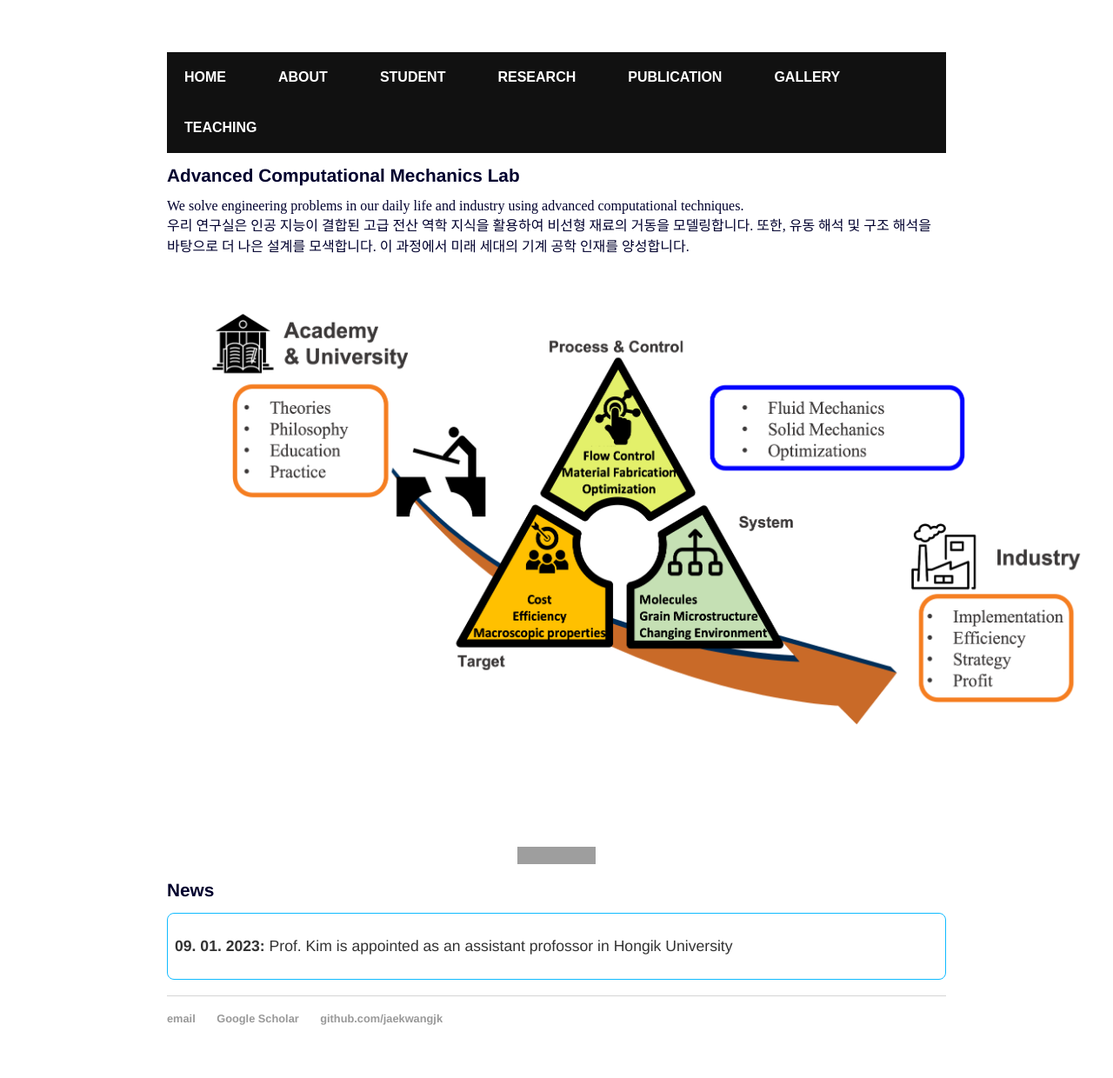
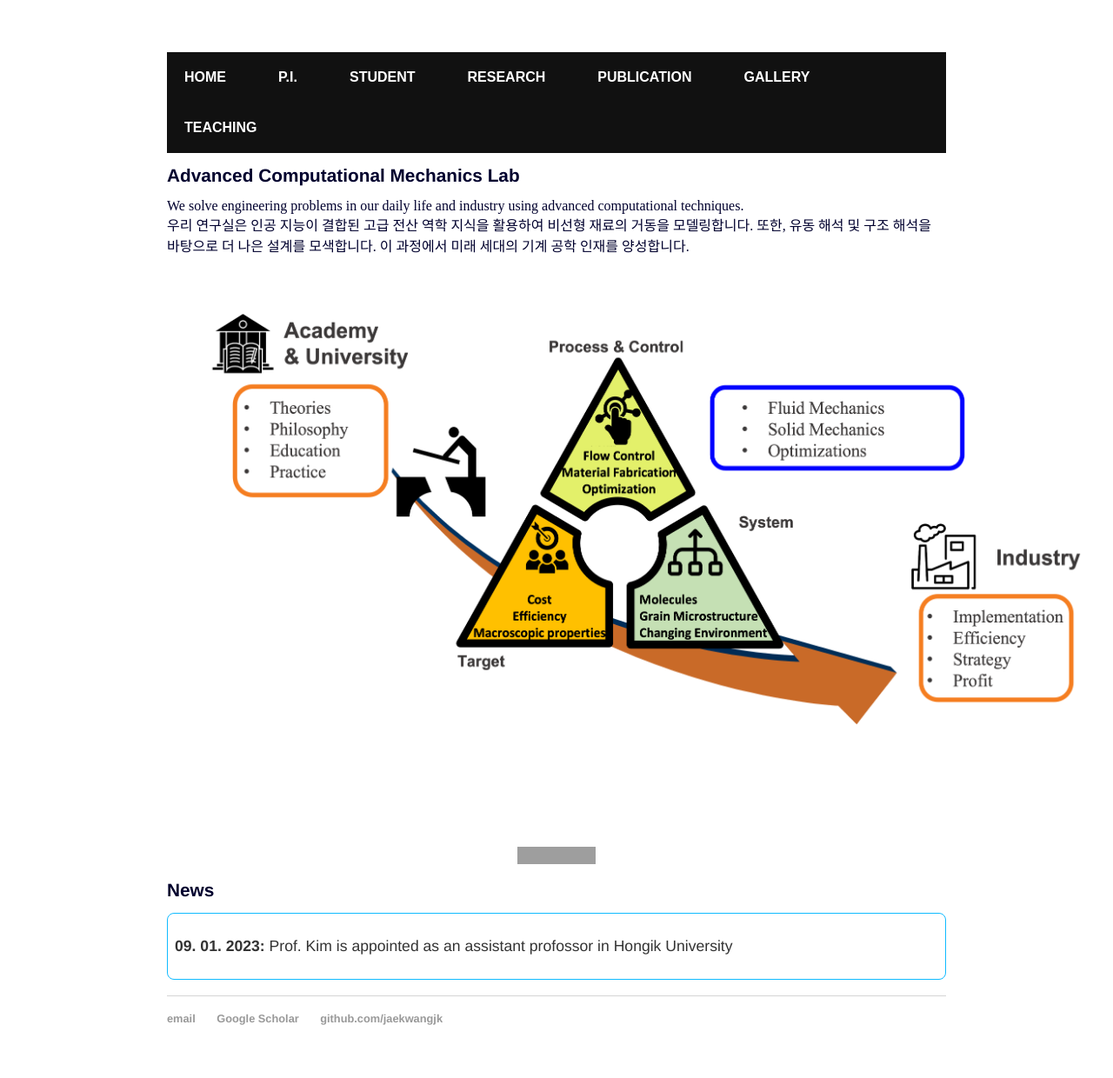
Before and after one commit to jaekwangjk/jaekwangjk.github.io, a Jekyll site: the page built from index.html, in a window 1280 px wide. Shown: the whole page at 87% size. Built offline with Jekyll 4.4.1, drawn with Linux system fonts in a browser that asks for light colours; grey boxes are pictures that could not be loaded.

Commit message:
Update default.html

```diff
--- a/_layouts/default.html
+++ b/_layouts/default.html
@@ -10,7 +10,7 @@
 			<nav>
 	    		<ul>
 	        		<li><a class="three" href="/">Home</a></li>
-		        	<li><a class="three" href="/about.html">About</a></li>
+		        	<li><a class="three" href="/about.html">P.I.</a></li>
 				<li><a class="three" href="/student.html">Student </a></li>
 				<li><a class="three" href="/research.html">Research</a></li>
 				<li><a class="three" href="/publication.html">Publication</a></li>
```
